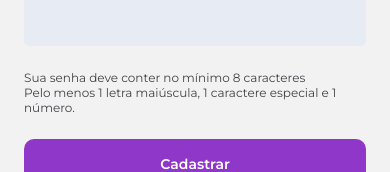
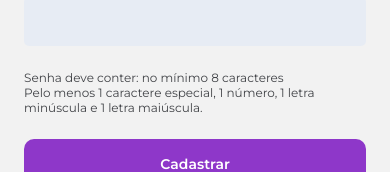
Before and after one commit to PipocaAgil-Grupo-Bordo/ciclo-agil-mobile, a React Native app: screen /SignUp in a window 390 px wide. Shown: the part 631-803 px from the top of the page. Built offline with nearby package versions, Linux system fonts and the light colour scheme; no server answers.

Commit message:
fix: Fix typo

```diff
--- a/src/pages/SignUp/SignUpForm/index.tsx
+++ b/src/pages/SignUp/SignUpForm/index.tsx
@@ -32,13 +32,13 @@ const SignUpForm: React.FC = () => {
         <StyledInstructionText
           error={(errors && errors.password)! || (errors && errors.confirmPassword)!}
         >
-          Sua senha deve conter no mínimo 8 caracteres
+          Senha deve conter: no mínimo 8 caracteres
         </StyledInstructionText>
 
         <StyledInstructionText
           error={(errors && errors.password)! || (errors && errors.confirmPassword)!}
         >
-          Pelo menos 1 letra maiúscula, 1 caractere especial e 1 número.
+          Pelo menos 1 caractere especial, 1 número, 1 letra minúscula e 1 letra maiúscula.
         </StyledInstructionText>
       </StyledInstructionWrapper>
 
```
